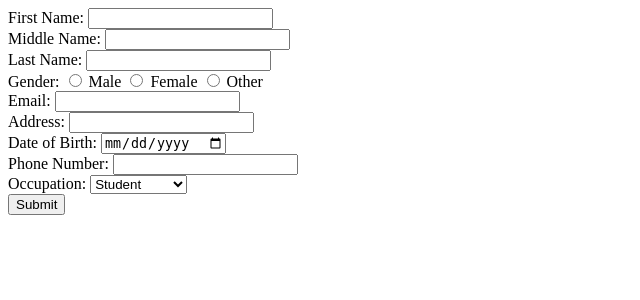
After one commit to therikb31/ATM_WebApp, a Flask app: page /create in a window 1280 px wide. The commit adds this page. Shown: the top 300 px of the page, without its empty margins (0-640 px from the left). Run offline with Flask 2, Linux system fonts and the light colour scheme.

Commit message:
Added template create.html

```diff
--- a/app.py
+++ b/app.py
@@ -1,4 +1,4 @@
-from flask import Flask
+from flask import Flask,request
 from flask.templating import render_template
 from werkzeug.utils import redirect
 
@@ -8,5 +8,16 @@ app = Flask(__name__)
 def hello_world():
     return render_template("home.html")
 
+@app.route("/login",methods=['GET','POST'])
+def callLogin():
+    if request.method == 'POST':
+        accountNumber = request.form['accountNumber']
+        pin = request.form['pin']
+    return render_template("login.html")
+
+@app.route("/create",methods=['GET','POST'])
+def createAccount():
+    return render_template("createAccount.html")
+
 if __name__ == "__main__":
     app.run(debug=True,port=8000)
--- /dev/null
+++ b/templates/createAccount.html
@@ -0,0 +1,56 @@
+<!DOCTYPE html>
+<html lang="en">
+
+<head>
+    <meta charset="UTF-8">
+    <meta http-equiv="X-UA-Compatible" content="IE=edge">
+    <meta name="viewport" content="width=device-width, initial-scale=1.0">
+    <title>Create Account</title>
+</head>
+
+<body>
+    <form action="#" method="POST">
+
+        <label for="firstName">First Name:</label>
+        <input type="text" id="firstName" name="firstName" required><br>
+
+        <label for="middleName">Middle Name:</label>
+        <input type="text" id="middleName" name="middleName"> <br>
+
+        <label for="lastName">Last Name:</label>
+        <input type="text" id="lastName" name="lastName" required><br>
+
+        <label for="gender">Gender:</label>
+        <input type="radio" name="gender" id="male" value="0" required>
+        <label for="male">Male</label>
+        <input type="radio" name="gender" id="female" value="1" required>
+        <label for="female">Female</label>
+        <input type="radio" name="gender" id="other" value="2" required>
+        <label for="other">Other</label> <br>
+
+        <label for="email">Email:</label>
+        <input type="email" name="email" id="email"><br>
+
+        <label for="address">Address:</label>
+        <input type="text" id="address" name="address" required><br>
+
+        <label for="dateOfBirth">Date of Birth:</label>
+        <input type="date" name="dateOfBirth" id="dateOfBirth" required><br>
+
+        <label for="phone">Phone Number:</label>
+        <input type="tel" name="phone" id="phone" required><br>
+
+        <label for="occupation">Occupation:</label>
+        <select name="occupation" id="occupation">
+            <option value="student">Student</option>
+            <option value="engineer">Engineer</option>
+            <option value="doctor">Doctor</option>
+            <option value="unemployed">Unemployed</option><br>
+        </select><br>
+
+        <input type="submit">
+    </form>
+
+</body>
+
+</html>
```
Also changed, not shown: static/style.css (added, +45 -0 lines), templates/home.html (+9 -9 lines), templates/login.html (+12 -11 lines), static/Sample.txt (deleted), static/download.jpeg (added).
